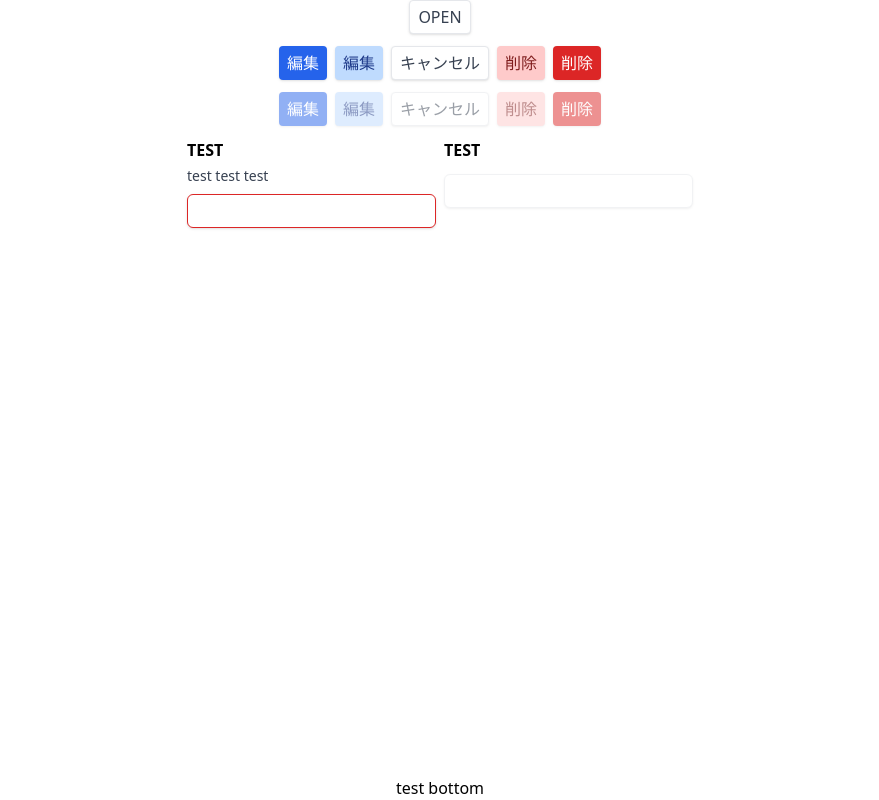
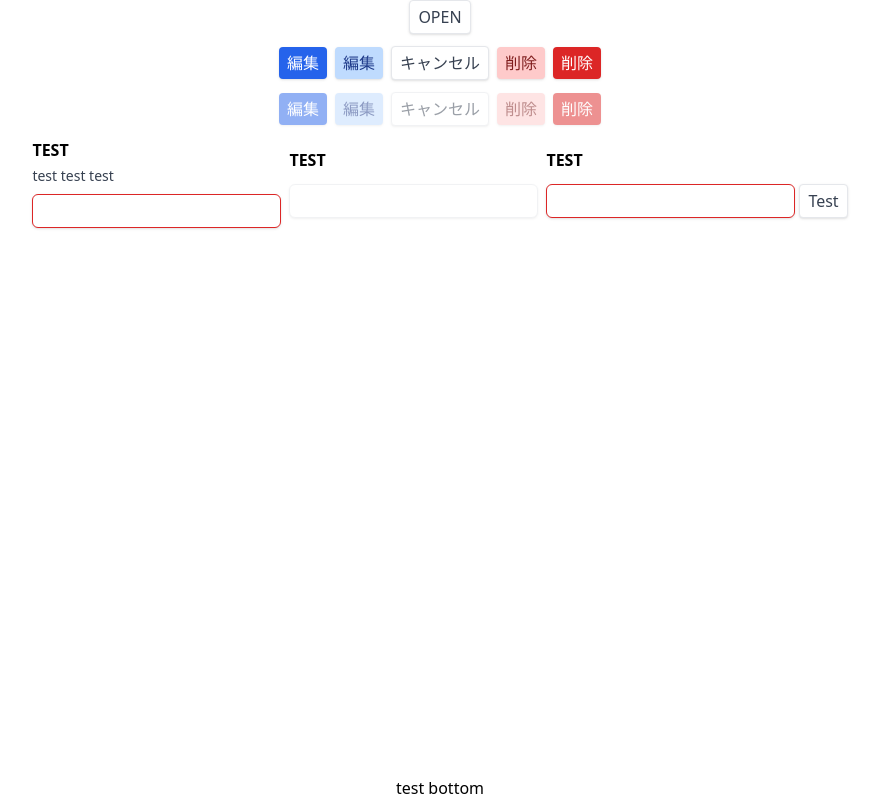
Before and after one commit to kbtaniguchi/vue3-sandbox, a Vue app: page / in a window 1280 px wide. Shown: the whole page, without its empty margins (200-1079 px from the left). Built offline with nearby package versions, Linux system fonts and the light colour scheme.

Commit message:
add sidebar

```diff
--- a/src/App.vue
+++ b/src/App.vue
@@ -1,13 +1,15 @@
 <script setup lang="ts">
+import { ref } from 'vue'
+
 import SBButton from '@/components/parts/SBButton.vue'
 import SBStack from '@/components/layouts/SBStack.vue'
 import SBCluster from '@/components/layouts/SBCluster.vue'
 import SBCenter from '@/components/layouts/SBCenter.vue'
 import SBDialog from '@/components/units/SBModalDialog.vue'
-import { ref } from 'vue'
 import SBBox from '@/components/layouts/SBBox.vue'
 import SBInputText from '@/components/parts/SBInputText.vue'
 import SBField from '@/components/units/SBField.vue'
+import SBSidebar from '@/components/layouts/SBSidebar.vue'
 
 const test = () => {
   console.log('hi! test!!!')
@@ -49,6 +51,12 @@ const inputValue = ref('')
       </SBField>
       <SBField label="TEST">
         <SBInputText v-model="inputValue" disabled />
+      </SBField>
+      <SBField label="TEST">
+        <SBSidebar side="right">
+          <SBInputText v-model="inputValue" invalid />
+          <SBButton>Test</SBButton>
+        </SBSidebar>
       </SBField>
     </SBCluster>
     <template #bottom>
--- a/src/components/layouts/SBCluster.vue
+++ b/src/components/layouts/SBCluster.vue
@@ -32,11 +32,11 @@ withDefaults(
         evenly: 'justify-evenly',
       }[justify],
       {
-        start: 'item-start',
-        end: 'item-end',
-        center: 'item-center',
-        baseline: 'item-baseline',
-        stretch: 'item-stretch',
+        start: 'items-start',
+        end: 'items-end',
+        center: 'items-center',
+        baseline: 'items-baseline',
+        stretch: 'items-stretch',
       }[align],
     ]"
   >
--- /dev/null
+++ b/src/components/layouts/SBSidebar.vue
@@ -0,0 +1,34 @@
+<script setup lang="ts">
+withDefaults(
+  defineProps<{
+    side?: 'left' | 'right'
+    space?: 'none' | 'small' | 'medium' | 'large'
+    noStretch?: boolean
+  }>(),
+  {
+    side: 'left',
+    space: 'small',
+    noStretch: false,
+  }
+)
+</script>
+
+<template>
+  <div
+    class="flex flex-wrap"
+    :class="[
+      {
+        none: 'gap-0',
+        small: 'gap-1',
+        medium: 'gap-2',
+        large: 'gap-3',
+      }[space],
+      noStretch ? 'items-start' : 'items-stretch',
+      side === 'left'
+        ? 'first:grow first:basis-auto last:min-w-[50%] last:grow-[999] last:basis-0'
+        : 'first:min-w-[50%] first:grow-[999] first:basis-0 last:grow last:basis-auto',
+    ]"
+  >
+    <slot />
+  </div>
+</template>
```
